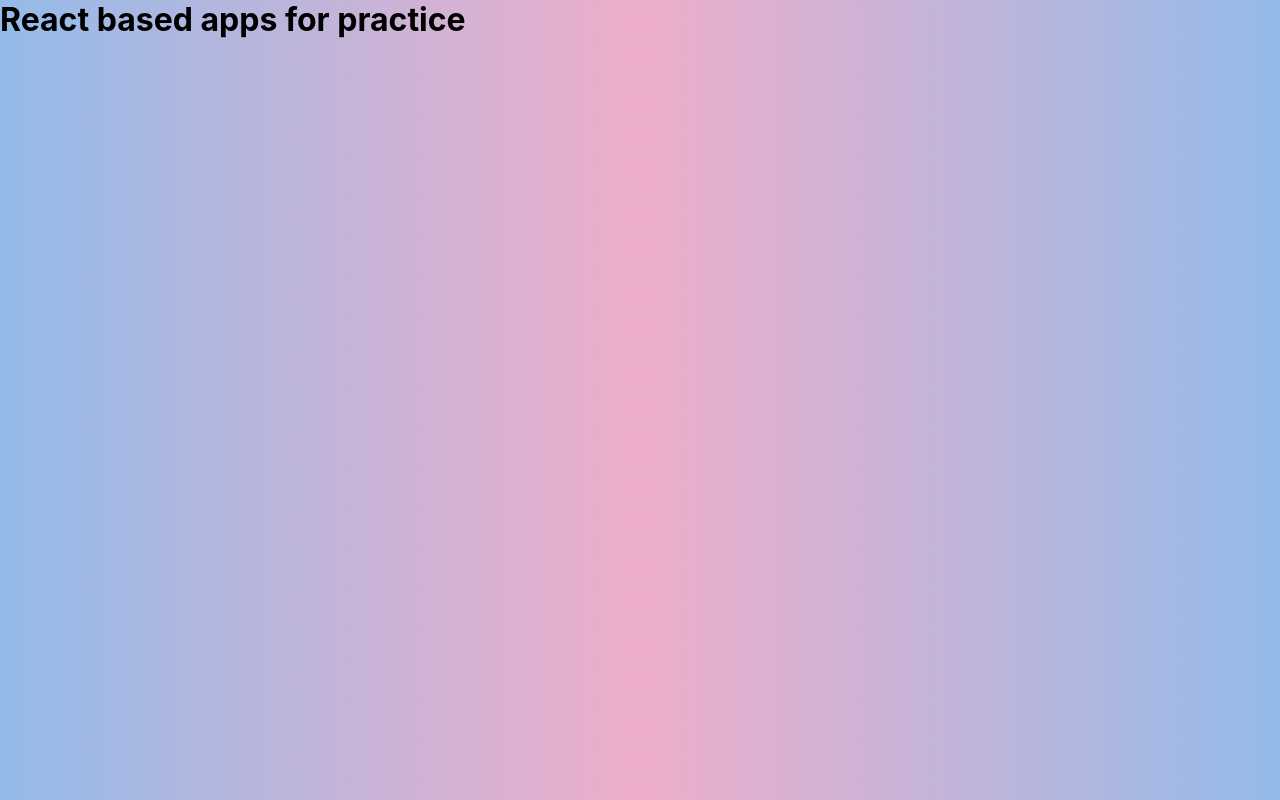
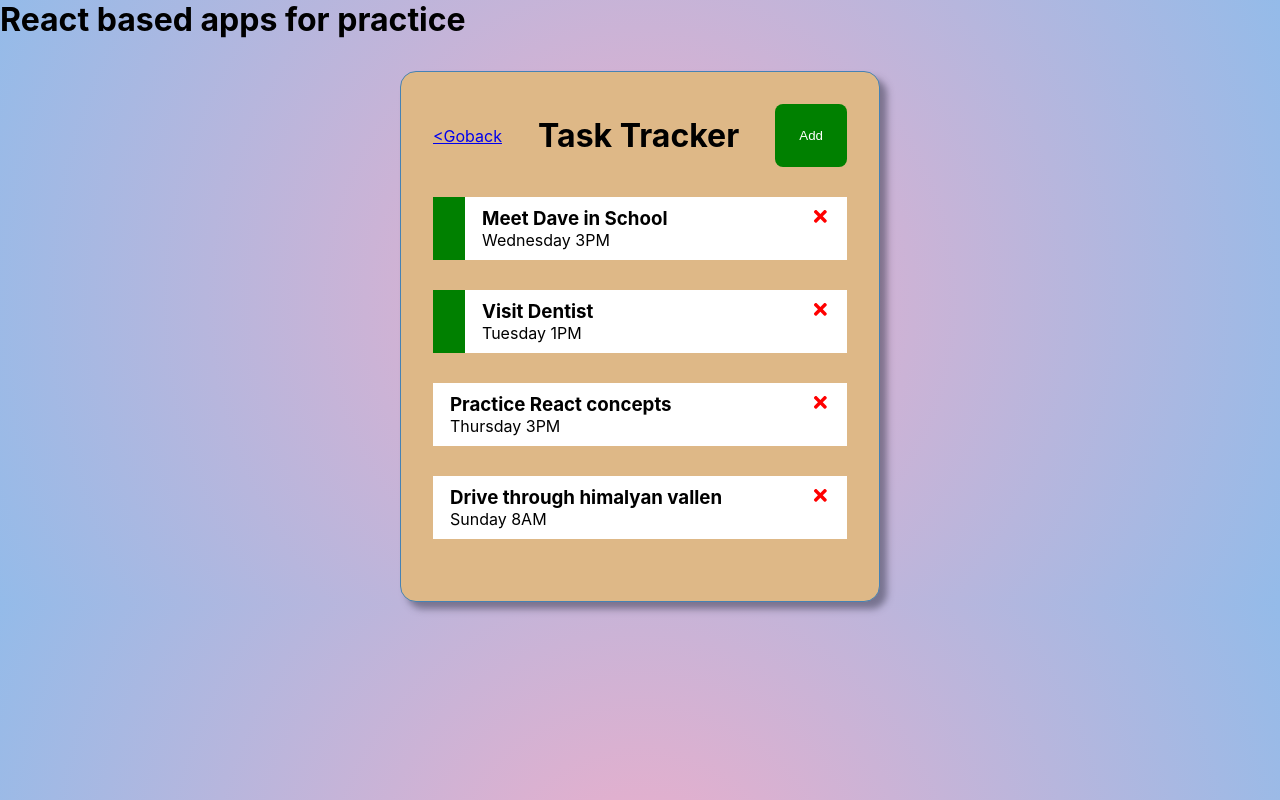
Before and after one commit to sunilsingha/react-apps, a React (Create React App) app in the folder react-practice-apps/: page /Todolist in a window 1280 px wide. Built offline with nearby package versions, Linux system fonts and the light colour scheme.

Commit message:
Todolist done

```diff
--- a/react-practice-apps/package.json
+++ b/react-practice-apps/package.json
@@ -3,11 +3,15 @@
   "version": "0.1.0",
   "private": true,
   "dependencies": {
+    "@fortawesome/fontawesome-svg-core": "^1.2.35",
+    "@fortawesome/free-solid-svg-icons": "^5.15.3",
+    "@fortawesome/react-fontawesome": "^0.1.14",
     "@testing-library/jest-dom": "^5.14.1",
     "@testing-library/react": "^11.2.7",
     "@testing-library/user-event": "^12.8.3",
     "react": "^17.0.2",
     "react-dom": "^17.0.2",
+    "react-icons": "^4.2.0",
     "react-router-dom": "^5.2.0",
     "react-scripts": "4.0.3",
     "web-vitals": "^1.1.2"
--- a/react-practice-apps/src/AnApp.js
+++ b/react-practice-apps/src/AnApp.js
@@ -6,11 +6,11 @@ const AnApp = (props) => {
   const history = useHistory();
 
   const navigateTo = (link) => {
-    history.push("/Calc");
+    history.push(link);
   };
 
   return (
-    <div className="an-app" onClick={() => navigateTo(props.app.link)}>
+    <div className="an-app" onClick={() => navigateTo(props.app.component)}>
       <h3>{props.app.title}</h3>
       <p>{props.app.description}</p>
       <p>{props.app.date}</p>
--- a/react-practice-apps/src/App.js
+++ b/react-practice-apps/src/App.js
@@ -4,6 +4,7 @@ import AnApp from "./AnApp";
 import { BrowserRouter, Route } from "react-router-dom";
 
 import Calc from "./React-Apps/Calculator-app/Calc";
+import Todolist from "./React-Apps/ToDolist-app/Todolist";
 
 // what is needed
 // a collection of react apps => we can hold the details in a separate file as array of objects.
@@ -31,6 +32,10 @@ function App() {
           <Calc />
         </Route>
 
+        <Route exact path="/Todolist">
+          <Todolist />
+        </Route>
+
         <Route exact path="/">
           <div className="all-apps">
             <AllApps />
--- a/react-practice-apps/src/AppCollection.js
+++ b/react-practice-apps/src/AppCollection.js
@@ -3,29 +3,29 @@ const appCollection = [
     id: 1,
     title: "To-Do list",
     description: "A task tracker",
-    date: "19th July 2021",
-    link: "React-Apps/Calculator-app/Calc",
+    date: "20th July 2021",
+    component: "/Todolist",
   },
   {
     id: 2,
     title: "Weather-app",
     description: "Sample react weather app",
     date: "19th July 2021",
-    link: "React-Apps/Calculator-app/Calc",
+    component: "/WeatherApp",
   },
   {
     id: 3,
     title: "Calculator-app",
     description: "react based app",
     date: "19th July 2021",
-    link: "React-Apps/Calculator-app/Calc",
+    component: "/Calc",
   },
   {
     id: 4,
     title: "Greater > 3",
     description: "Algorithm to find greater of 3 numbers",
     date: "19th July 2021",
-    link: "React-Apps/Calculator-app/Calc",
+    component: "/GreaterThan3",
   },
 ];
 
--- /dev/null
+++ b/react-practice-apps/src/React-Apps/ToDolist-app/Todolist.css
@@ -0,0 +1,33 @@
+.todolist {
+  width: 30rem;
+  border: 1px solid steelblue;
+  margin: 1.5px auto;
+  margin-top: 2rem;
+  background-color: burlywood;
+  padding: 2rem;
+  border-radius: 1rem;
+  box-shadow: 7px 7px 7px 0px rgba(50, 50, 70, 0.5);
+}
+
+.todolist-header {
+  display: flex;
+  justify-content: space-between;
+  align-items: center;
+}
+
+.btn {
+  border: none;
+  background-color: green;
+  color: white;
+  padding: 1.5rem;
+  border-radius: 0.5rem;
+  cursor: pointer;
+}
+
+.btn:focus {
+  outline: none;
+}
+
+.btn:active {
+  transform: scale(0.98);
+}
--- a/react-practice-apps/src/React-Apps/ToDolist-app/Todolist.js
+++ b/react-practice-apps/src/React-Apps/ToDolist-app/Todolist.js
@@ -1,7 +1,74 @@
 import React from "react";
+import tasks from "./myTasks";
+import Task from "./components/Task";
+import "./Todolist.css";
+import { useState } from "react";
+import AddTask from "./components/AddTask";
+import { Link } from "react-router-dom";
 
 const Todolist = () => {
-  return <div></div>;
+  // useState will allow to modify and tell the UI that there is a change done and it shoudl render them.
+  const [Tasks, setTasks] = useState(tasks);
+
+  //   Delete Task
+  const deleteTask = (id) => {
+    setTasks(Tasks.filter((task) => task.id !== id));
+  };
+
+  //   Toggle task
+  const toggleTask = (id) => {
+    setTasks(
+      Tasks.map((task) =>
+        task.id === id ? { ...task, reminder: !task.reminder } : task
+      )
+    );
+  };
+
+  //   Add Task
+  const addTask = (data) => {
+    const id = Math.floor(Math.random() * 1000) + 1;
+    const newTask = { id, ...data };
+
+    setTasks([...Tasks, newTask]);
+  };
+
+  const [showAddTask, setShowAddTask] = useState(false);
+
+  const onShowAddTask = (e) => {
+    setShowAddTask(!showAddTask);
+  };
+
+  return (
+    <div className="todolist">
+      <div className="todolist-header">
+        <Link to="/">&lt;Goback</Link>
+        <h1>Task Tracker</h1>
+        <button
+          style={{ backgroundColor: showAddTask ? "red" : "green" }}
+          onClick={onShowAddTask}
+          className="btn"
+        >
+          {showAddTask ? "Close" : "Add"}
+        </button>
+      </div>
+
+      {showAddTask && <AddTask onAdd={addTask} />}
+
+      {/* If not task display message */}
+      {Tasks.length > 0 ? (
+        Tasks.map((task) => (
+          <Task
+            onToggle={toggleTask}
+            onDelete={deleteTask}
+            key={task.id}
+            task={task}
+          />
+        ))
+      ) : (
+        <h3>No tasks to show!</h3>
+      )}
+    </div>
+  );
 };
 
 export default Todolist;
--- /dev/null
+++ b/react-practice-apps/src/React-Apps/ToDolist-app/components/AddTask.css
@@ -0,0 +1,33 @@
+.frm-addtask {
+  margin-top: 2rem;
+  margin-bottom: 2rem;
+}
+
+.frm-addtask-ctrl {
+  display: flex;
+  flex-direction: column;
+  width: 100%;
+  margin-bottom: 1rem;
+}
+
+.frm-addtask-ctrl input {
+  height: 2rem;
+  font-size: 1.3rem;
+  padding: 0.5rem 0.5rem;
+}
+
+.frm-addtask-ctrl.reminder {
+  flex-direction: row;
+  align-items: center;
+}
+
+.frm-addtask-ctrl.reminder input {
+  margin-left: 2rem;
+
+  width: 1.5rem;
+}
+
+.btn-block {
+  background-color: black;
+  width: 100%;
+}
--- /dev/null
+++ b/react-practice-apps/src/React-Apps/ToDolist-app/components/AddTask.js
@@ -0,0 +1,58 @@
+import React, { useState } from "react";
+import "./AddTask.css";
+
+const AddTask = ({ onAdd }) => {
+  const [text, setText] = useState("");
+  const [day, setDay] = useState("");
+  const [reminder, setReminder] = useState(false);
+
+  const saveTask = (e) => {
+    e.preventDefault();
+    if (!text) {
+      alert("No Task to add!");
+      return;
+    }
+
+    onAdd({ text, day, reminder });
+
+    setText("");
+    setDay("");
+    setReminder(false);
+  };
+
+  return (
+    <form className="frm-addtask" onSubmit={saveTask}>
+      <div className="frm-addtask-ctrl">
+        <label htmlFor="">Task</label>
+        <input
+          type="text"
+          value={text}
+          onChange={(e) => setText(e.target.value)}
+        />
+      </div>
+
+      <div className="frm-addtask-ctrl">
+        <label htmlFor="">Day</label>
+        <input
+          type="text"
+          value={day}
+          onChange={(e) => setDay(e.target.value)}
+        />
+      </div>
+
+      <div className="frm-addtask-ctrl reminder">
+        <label htmlFor="">Reminder</label>
+        <input
+          type="checkbox"
+          value={reminder}
+          checked={reminder}
+          onChange={(e) => setReminder(e.currentTarget.checked)}
+        />
+      </div>
+
+      <input className="btn btn-block" type="submit" value="Save" />
+    </form>
+  );
+};
+
+export default AddTask;
--- /dev/null
+++ b/react-practice-apps/src/React-Apps/ToDolist-app/components/Task.css
@@ -0,0 +1,14 @@
+.task {
+  margin: 30px auto;
+  background-color: white;
+  padding: 10px 17px;
+}
+
+.task h3 {
+  display: flex;
+  justify-content: space-between;
+}
+
+.task.reminder {
+  border-left: 2rem solid green;
+}
--- /dev/null
+++ b/react-practice-apps/src/React-Apps/ToDolist-app/components/Task.js
@@ -0,0 +1,23 @@
+import React from "react";
+import "./Task.css";
+import { FaTimes } from "react-icons/fa";
+
+const Task = ({ task, onDelete, onToggle }) => {
+  return (
+    <div
+      className={`${task.reminder ? "task reminder" : "task"}`}
+      onDoubleClick={() => onToggle(task.id)}
+    >
+      <h3>
+        {task.text}{" "}
+        <FaTimes
+          style={{ color: "red", cursor: "pointer" }}
+          onClick={() => onDelete(task.id)}
+        />
+      </h3>
+      <p>{task.day}</p>
+    </div>
+  );
+};
+
+export default Task;
--- /dev/null
+++ b/react-practice-apps/src/React-Apps/ToDolist-app/myTasks.js
@@ -0,0 +1,28 @@
+const tasks = [
+  {
+    id: 1,
+    text: "Meet Dave in School",
+    day: "Wednesday 3PM",
+    reminder: true,
+  },
+  {
+    id: 2,
+    text: "Visit Dentist",
+    day: "Tuesday 1PM",
+    reminder: true,
+  },
+  {
+    id: 3,
+    text: "Practice React concepts",
+    day: "Thursday 3PM",
+    reminder: false,
+  },
+  {
+    id: 4,
+    text: "Drive through himalyan vallen",
+    day: "Sunday 8AM",
+    reminder: false,
+  },
+];
+
+export default tasks;
```
Also changed, not shown: 1 other file (tests, documents, lock files or other folders).
